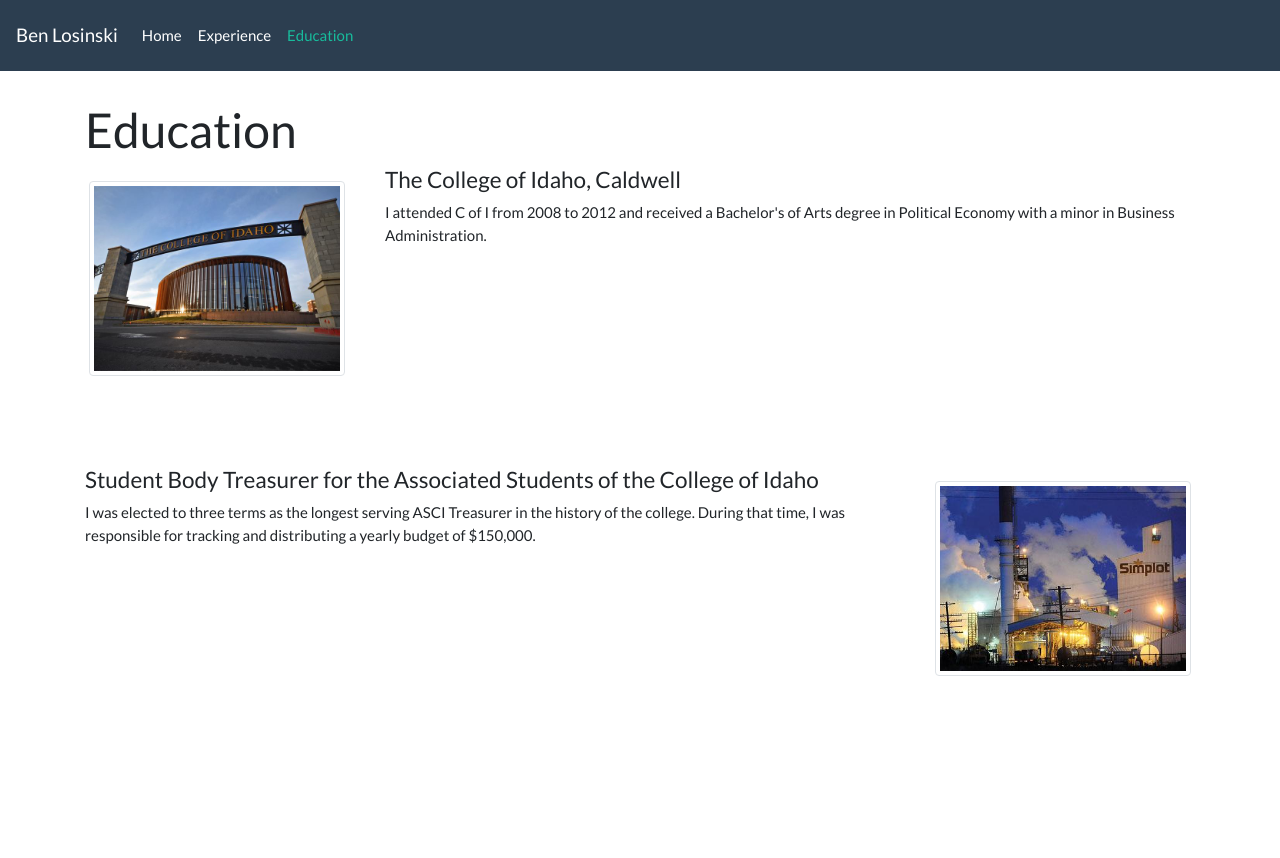
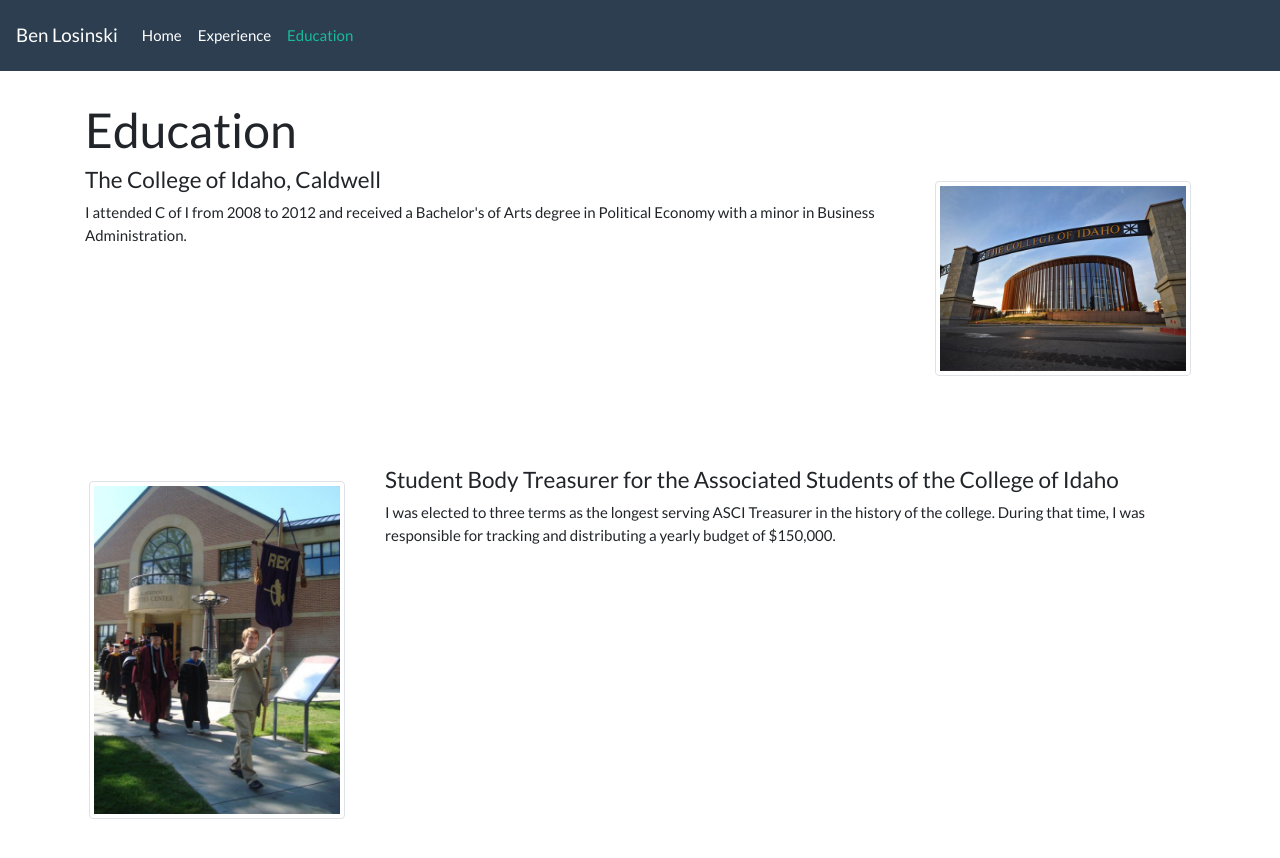
Before and after one commit to benlosinski/benlosinski.github.io, a Jekyll site: the page built from education.html, in a window 1280 px wide. Shown: the top 858 px of the page. Built offline with Jekyll 4.4.1, drawn with Linux system fonts in a browser that asks for light colours.

Commit message:
Update education.html

```diff
--- a/education.html
+++ b/education.html
@@ -7,8 +7,8 @@
 <h1>Education</h1>
 
 <div style="min-height: 300px">
-  <img class="img-thumbnail image-left" src="{{ '/assets/ci.jpg' | prepend: site.baseurl }}"/>
-  <div class="comment-right">
+  <img class="img-thumbnail image-right" src="{{ '/assets/ci.jpg' | prepend: site.baseurl }}"/>
+  <div class="comment-left">
     <h4>The College of Idaho, Caldwell</h4>
     <p>
       I attended C of I from 2008  to 2012 and received a Bachelor's of Arts degree in Political Economy with a minor in Business Administration.
@@ -16,8 +16,8 @@
   </div>
  </div>
 <div style="min-height: 300px">
-  <img class="img-thumbnail image-right" src="{{ '/assets/plant.jpg' | prepend: site.baseurl }}"/>
-  <div class="comment-left">
+  <img class="img-thumbnail image-left" src="{{ '/assets/tr.jpg' | prepend: site.baseurl }}"/>
+  <div class="comment-right">
   <h4>Student Body Treasurer for the Associated Students of the College of Idaho</h4>
   <p>
  I was elected to three terms as the longest serving ASCI Treasurer in the history of the college. During that time, I was responsible for tracking and distributing a yearly budget of $150,000.
```
